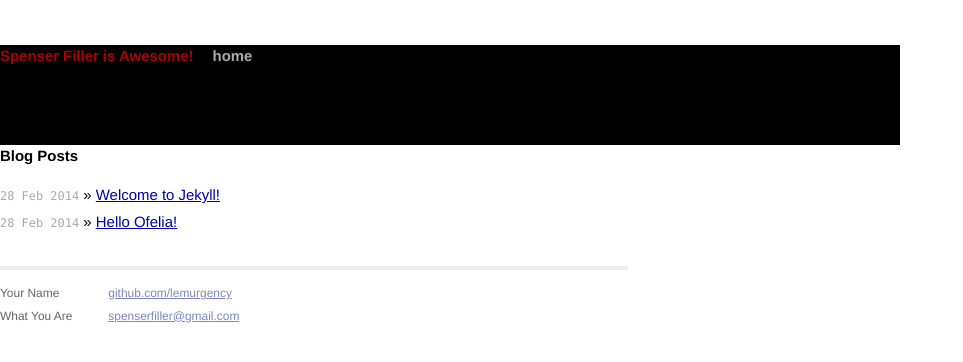
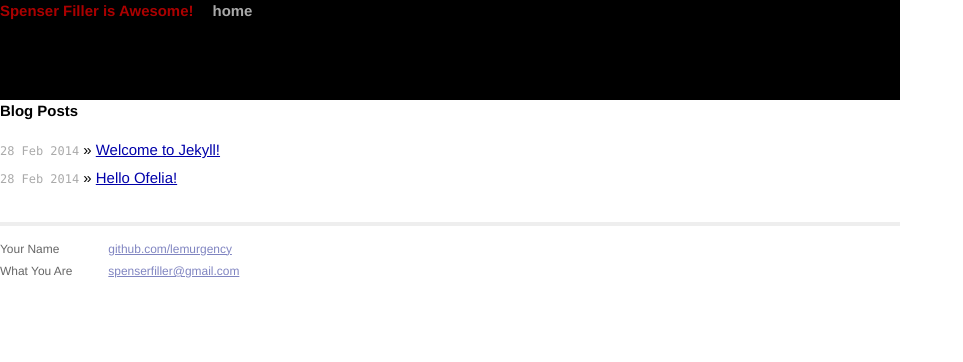
Before and after one commit to lemurgency/lemurgency.github.io, a Jekyll site: the page built from index.html, in a window 1280 px wide. Shown: the top 362 px of the page, without its empty margins (0-963 px from the left). Built offline with Jekyll 4.4.1, drawn with Linux system fonts in a browser that asks for light colours; Markdown is read by kramdown in place of the engine named in the settings.

Commit message:
Messing with layout

```diff
--- a/_layouts/default.html
+++ b/_layouts/default.html
@@ -14,7 +14,7 @@
 
     </head>
     <body>
-
+      <div class="page">
         <div class="site">
           <div class="banner">
             <div class="header">
@@ -42,6 +42,6 @@
             </div>
           </div>
         </div>
-
+      </div>
     </body>
 </html>
--- a/css/main.css
+++ b/css/main.css
@@ -55,11 +55,14 @@ a:visited { color: #a0a; }
 /*
 /*****************************************************************************/
 
+.page {
+background-color:black;
+}
 .site {
   font-size: 115%;
   text-align: justify;
-  width: 42em;
-  margin: 3em auto 2em;
+  width: 900px;
+  margin: 0 auto;
   line-height: 1.5em;
   float:left;
 }
```
